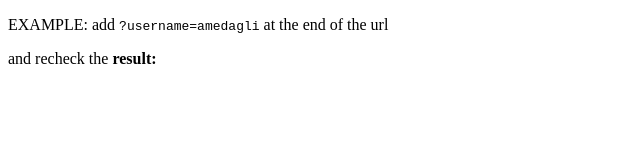
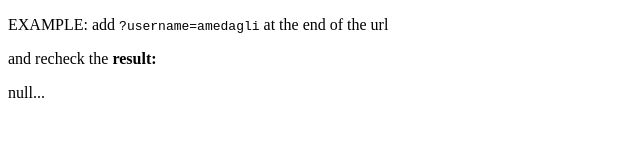
Before and after one commit to restrepo/socializacionPDT, a plain HTML site: page index.html in a window 1280 px wide. Shown: the full height of the page, 0-640 px from the left. Drawn offline with Linux system fonts and the light colour scheme; no server answers.

Commit message:
Update index.html

```diff
--- a/index.html
+++ b/index.html
@@ -26,6 +26,7 @@
 			console.log(data.faculties[0]) <!-- This is to debug -->
 			document.querySelector("#debug").innerText = username + data.faculties[0].name + " " + data.faculties[0].lastname <!-- Get the name of the selected professor -->
 		})
+		document.querySelector("#debug").innerText = username+'...';
 	</script>
 </body>
 </html>
```
